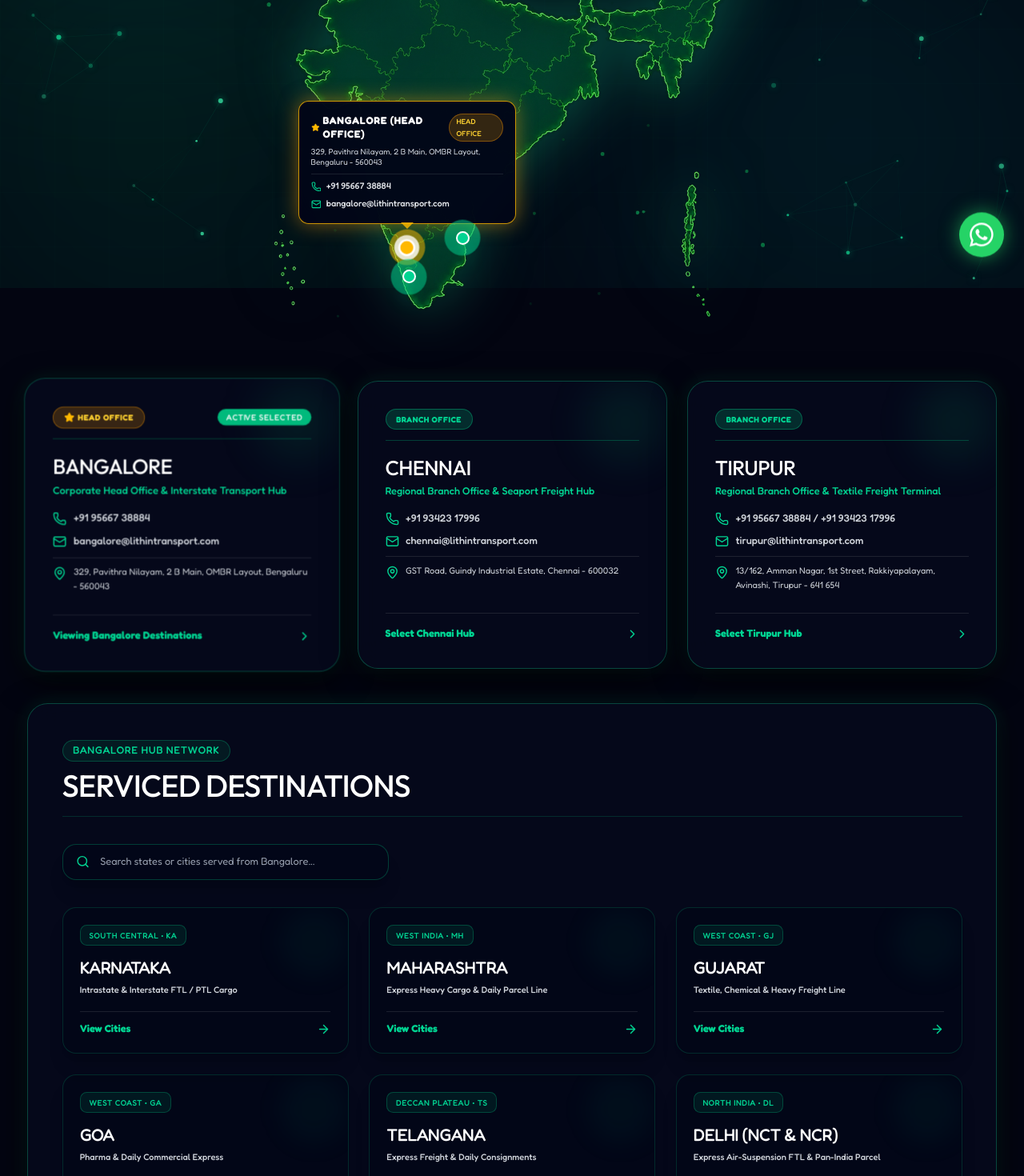
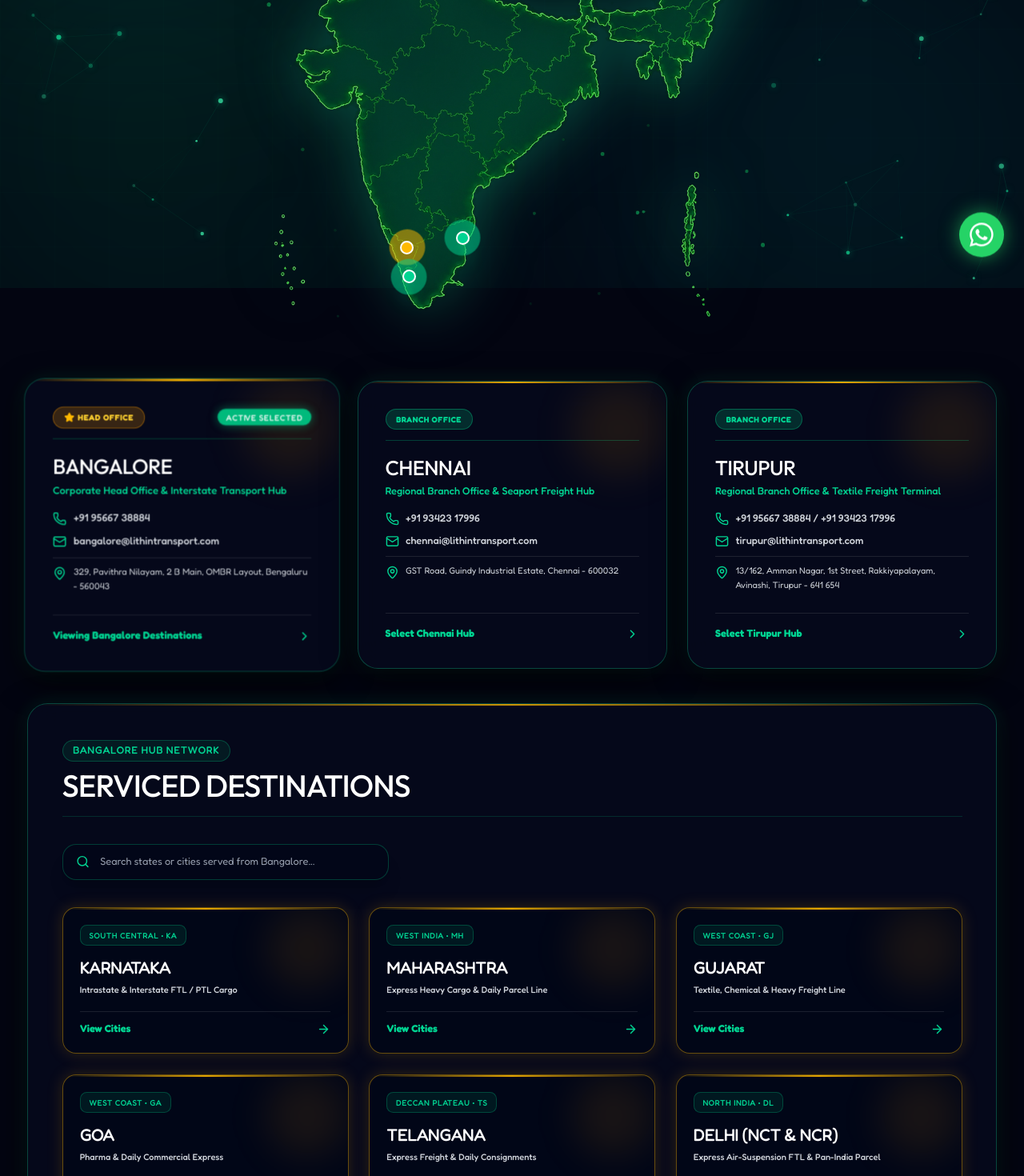
Before and after one commit to triovexa/LithinWebsite, a React (Vite) app: page /services in a window 1280 px wide. Shown: the part 440-1910 px from the top of the page at 80% size. Built offline with nearby package versions, Linux system fonts and the light colour scheme.

Commit message:
service code recent update

```diff
--- a/src/components/BranchNetworkSection.tsx
+++ b/src/components/BranchNetworkSection.tsx
@@ -133,8 +133,6 @@ export default function BranchNetworkSection({ showMap = true, showExplorer = tr
 
             {branches.map((b) => {
               const isHovered = hoveredBranch?.id === b.id;
-              const isSelected = selectedBranch.id === b.id;
-              const active = isHovered || isSelected;
 
               return (
                 <div
@@ -143,6 +141,7 @@ export default function BranchNetworkSection({ showMap = true, showExplorer = tr
                   className="absolute -translate-x-1/2 -translate-y-1/2 cursor-pointer group z-20"
                   onMouseEnter={() => setHoveredBranch(b)}
                   onMouseLeave={() => setHoveredBranch(null)}
+                  onTouchStart={() => setHoveredBranch(isHovered ? null : b)}
                   onClick={() => handleHubSelect(b)}
                   title={b.name}
                 >
@@ -155,7 +154,7 @@ export default function BranchNetworkSection({ showMap = true, showExplorer = tr
                     <span
                       className={`relative w-4 h-4 rounded-full border-2 border-white shadow-xl transition-all duration-300 group-hover:scale-125 ${
                         b.isPrimary ? 'bg-amber-400 shadow-amber-500/90' : 'bg-emerald-400 shadow-emerald-500/90'
-                      } ${active ? 'scale-125 ring-4 ring-white/80' : ''}`}
+                      } ${isHovered ? 'scale-125 ring-4 ring-white/80' : ''}`}
                     />
                   </div>
 
@@ -164,10 +163,10 @@ export default function BranchNetworkSection({ showMap = true, showExplorer = tr
                       b.isPrimary
                         ? 'border-amber-400/80 shadow-[0_0_25px_rgba(245,158,11,0.5)]'
                         : 'border-emerald-400/80 shadow-[0_0_25px_rgba(16,185,129,0.5)]'
-                    } text-white pointer-events-auto transition-all duration-200 z-30 ${
-                      active
+                    } text-white pointer-events-auto transition-all duration-300 z-30 ${
+                      isHovered
                         ? 'opacity-100 scale-100 visible'
-                        : 'opacity-0 scale-95 invisible group-hover:opacity-100 group-hover:scale-100 group-hover:visible'
+                        : 'opacity-0 scale-95 invisible pointer-events-none'
                     }`}
                   >
                     <div
@@ -216,7 +215,7 @@ export default function BranchNetworkSection({ showMap = true, showExplorer = tr
         </div>
       )}
 
-      {/* 3 OFFICIAL OFFICE CARDS */}
+      {/* 3 OFFICIAL OFFICE CARDS WITH GOLDEN BLINKING GLOWING BORDERS */}
       <div className="grid grid-cols-1 md:grid-cols-3 gap-6">
         {branches.map((b) => {
           const isSelected = selectedBranch.id === b.id;
@@ -226,11 +225,13 @@ export default function BranchNetworkSection({ showMap = true, showExplorer = tr
               onClick={() => handleHubSelect(b)}
               className={`p-6 sm:p-8 rounded-3xl glass-panel border transition-all duration-300 cursor-pointer flex flex-col justify-between group relative overflow-hidden ${
                 isSelected
-                  ? 'border-emerald-400 bg-slate-950/90 shadow-[0_0_35px_rgba(16,185,129,0.35)] scale-[1.02]'
-                  : 'border-emerald-500/20 bg-slate-950/50 hover:border-emerald-400/60 hover:bg-slate-950/70'
+                  ? 'border-amber-400 bg-slate-950/95 shadow-[0_0_35px_rgba(245,158,11,0.45)] scale-[1.02]'
+                  : 'border-amber-400/35 bg-slate-950/70 hover:border-amber-300 hover:bg-slate-950/90 shadow-[0_0_20px_rgba(245,158,11,0.18)] hover:shadow-[0_0_35px_rgba(245,158,11,0.4)]'
               }`}
             >
-              <div className="absolute top-0 right-0 w-24 h-24 bg-emerald-500/10 rounded-full blur-xl pointer-events-none" />
+              {/* Golden Ambient Top Pulsing Border Line */}
+              <span className="absolute top-0 left-0 right-0 h-[2.5px] bg-gradient-to-r from-transparent via-amber-400 to-transparent opacity-90 animate-pulse" />
+              <div className="absolute top-0 right-0 w-28 h-28 bg-amber-500/10 rounded-full blur-xl group-hover:bg-amber-400/25 transition-all duration-500 pointer-events-none" />
 
               <div>
                 <div className="flex items-center justify-between pb-3 mb-4 border-b border-emerald-500/30">
@@ -246,13 +247,13 @@ export default function BranchNetworkSection({ showMap = true, showExplorer = tr
                   </span>
 
                   {isSelected && (
-                    <span className="px-2.5 py-0.5 rounded-full bg-emerald-500 text-white text-[10px] font-black uppercase tracking-wider animate-pulse">
+                    <span className="px-2.5 py-0.5 rounded-full bg-emerald-500 text-white text-[10px] font-black uppercase tracking-wider shadow-[0_0_12px_rgba(16,185,129,0.5)] animate-pulse">
                       Active Selected
                     </span>
                   )}
                 </div>
 
-                <h3 className="text-xl sm:text-2xl font-black text-white uppercase tracking-tight font-sans group-hover:text-emerald-400 transition-colors">
+                <h3 className="text-xl sm:text-2xl font-black text-white uppercase tracking-tight font-sans group-hover:text-emerald-300 transition-colors">
                   {b.name.split(' (')[0]}
                 </h3>
                 <p className="text-xs text-emerald-400 font-bold mt-1 mb-4">{b.type}</p>
@@ -288,7 +289,8 @@ export default function BranchNetworkSection({ showMap = true, showExplorer = tr
 
       {/* FULL-WIDTH INLINE PAGE SECTION: HUB DESTINATIONS OR EXPANDED STATE PAGE */}
       {showExplorer ? (
-        <div className="p-6 sm:p-10 rounded-3xl glass-panel border border-emerald-500/30 bg-slate-950/80 backdrop-blur-2xl shadow-2xl flex flex-col gap-8 scroll-mt-28" id="hub-destination-explorer">
+        <div className="p-6 sm:p-10 rounded-3xl glass-panel border border-amber-400/40 bg-slate-950/85 backdrop-blur-2xl shadow-[0_0_40px_rgba(245,158,11,0.18)] flex flex-col gap-8 scroll-mt-28 relative overflow-hidden" id="hub-destination-explorer">
+          <span className="absolute top-0 left-0 right-0 h-[2px] bg-gradient-to-r from-transparent via-amber-400 to-transparent opacity-80 animate-pulse" />
 
         {/* ========================================================================= */}
         {/* VIEW MODE A: STATE DETAILS PAGE INLINE VIEW (WHEN A STATE IS CLICKED)   */}
@@ -296,13 +298,13 @@ export default function BranchNetworkSection({ showMap = true, showExplorer = tr
         {selectedState ? (
           <div className="flex flex-col gap-8 animate-fade-in">
             {/* STATE VIEW TOP NAVIGATION BAR */}
-            <div className="flex flex-col sm:flex-row sm:items-center justify-between gap-4 pb-6 border-b border-emerald-500/20">
+            <div className="flex flex-col sm:flex-row sm:items-center justify-between gap-4 pb-2">
               <button
                 onClick={() => setSelectedState(null)}
                 className="inline-flex items-center gap-2 px-4 py-2.5 rounded-xl bg-emerald-500/20 hover:bg-emerald-500 border border-emerald-500/40 text-emerald-300 hover:text-white font-extrabold text-xs uppercase tracking-wider transition-all shadow-md w-fit cursor-pointer group"
               >
                 <ArrowLeft className="w-4 h-4 group-hover:-translate-x-1 transition-transform" />
-                <span>← Back to All {selectedBranch.name.split(' (')[0]} States ({activeHubData.states.length})</span>
+                <span>Back to All {selectedBranch.name.split(' (')[0]} States ({activeHubData.states.length})</span>
               </button>
 
               <div className="flex flex-wrap items-center gap-2">
@@ -349,56 +351,53 @@ export default function BranchNetworkSection({ showMap = true, showExplorer = tr
             </div>
 
             {/* FULL-WIDTH GRID OF DISTRICTS & CITIES CARDS ON THE PAGE (MATCHING SCREENSHOT 1) */}
-            <div className="grid grid-cols-1 md:grid-cols-2 lg:grid-cols-3 gap-5">
+            <div className="grid grid-cols-1 md:grid-cols-2 lg:grid-cols-3 gap-3.5">
               {selectedState.districts
                 .filter(d => d.name.toLowerCase().includes(citySearchTerm.toLowerCase()) || d.type.toLowerCase().includes(citySearchTerm.toLowerCase()))
                 .map((dist, idx) => (
                   <div
                     key={idx}
-                    className="p-5 rounded-2xl glass-panel bg-slate-950/80 border border-emerald-500/30 hover:border-emerald-400/60 transition-all duration-300 flex flex-col justify-between shadow-xl group relative overflow-hidden"
+                    className="p-3.5 sm:p-4 rounded-xl glass-panel bg-slate-950/85 border border-amber-400/35 hover:border-amber-300 transition-all duration-300 flex flex-col justify-between shadow-[0_0_15px_rgba(245,158,11,0.15)] hover:shadow-[0_0_25px_rgba(245,158,11,0.35)] group relative overflow-hidden hover:scale-[1.01]"
                   >
+                    {/* Golden Ambient Top Pulsing Border Line */}
+                    <span className="absolute top-0 left-0 right-0 h-[2px] bg-gradient-to-r from-transparent via-amber-400 to-transparent opacity-90 animate-pulse" />
+
                     <div>
                       {/* CITY NAME HEADER WITH GREEN MAP PIN */}
-                      <div className="flex items-center gap-2 mb-1.5">
-                        <MapPin className="w-4 h-4 text-emerald-400 shrink-0" />
-                        <h4 className="text-base sm:text-lg font-black text-white uppercase tracking-wide group-hover:text-emerald-300 transition-colors font-sans">
+                      <div className="flex items-center gap-1.5 mb-1">
+                        <MapPin className="w-3.5 h-3.5 text-emerald-400 shrink-0" />
+                        <h4 className="text-xs sm:text-sm font-black text-white uppercase tracking-wide group-hover:text-emerald-300 transition-colors font-sans truncate">
                           {dist.name}
                         </h4>
                       </div>
 
                       {/* HUB INDUSTRIAL FOCUS / DESCRIPTION */}
-                      <p className="text-xs text-emerald-400 font-semibold mb-3 leading-snug">
+                      <p className="text-[11px] text-emerald-400 font-semibold mb-2 leading-tight truncate">
                         {dist.type}
                       </p>
 
                       {/* SERVICE BADGES */}
-                      <div className="flex flex-wrap gap-1.5 mb-2">
-                        <span className="px-2.5 py-1 rounded-md bg-slate-900 border border-white/10 text-gray-300 text-[10px] font-bold">
+                      <div className="flex items-center gap-1.5 mb-1">
+                        <span className="px-2 py-0.5 rounded-md bg-slate-900 border border-white/10 text-gray-300 text-[9px] font-bold">
                           Full Truck Load (FTL)
                         </span>
-                        <span className="px-2.5 py-1 rounded-md bg-slate-900 border border-white/10 text-gray-300 text-[10px] font-bold">
+                        <span className="px-2 py-0.5 rounded-md bg-slate-900 border border-white/10 text-gray-300 text-[9px] font-bold">
                           Part Load (PTL)
-                        </span>
-                        <span className="px-2.5 py-1 rounded-md bg-emerald-500/10 border border-emerald-500/20 text-emerald-300 text-[10px] font-extrabold">
-                          Doorstep Pickup
                         </span>
                       </div>
                     </div>
 
-                    {/* ACTION FOOTER BAR WITH SOLID BRIGHT GREEN BOOK PARCEL BUTTON */}
-                    <div>
-                      <div className="border-t border-white/10 my-3" />
-                      <div className="flex items-center justify-between gap-2 text-xs">
-                        <span className="text-xs text-gray-400 font-medium">Daily Direct Fleet</span>
+                    {/* ACTION FOOTER BAR WITH MASS BLINKING GOLDEN BOOK PARCEL BUTTON */}
+                    <div className="pt-2 mt-2 border-t border-white/10 flex items-center justify-between gap-2 text-[11px]">
+                      <span className="text-[10px] text-gray-400 font-medium">Daily Direct Fleet</span>
                       <button
                         type="button"
                         onClick={(e) => handleBookingRouteClick(e, activeHubData.hubName.split(' (')[0], dist.name)}
-                          className="px-4 py-1.5 rounded-full bg-[#00d68f] hover:bg-emerald-300 text-[#060a1c] font-black text-xs uppercase tracking-wider transition-all shadow-[0_0_15px_rgba(16,185,129,0.4)] flex items-center gap-1 hover:scale-105 cursor-pointer"
+                        className="px-3.5 py-1.5 rounded-full bg-gradient-to-r from-amber-400 via-amber-300 to-amber-500 hover:from-amber-300 hover:to-amber-400 text-slate-950 font-black text-[10px] uppercase tracking-wider transition-all shadow-[0_0_15px_rgba(245,158,11,0.5)] hover:shadow-[0_0_22px_rgba(245,158,11,0.8)] flex items-center gap-0.5 hover:scale-105 cursor-pointer animate-pulse"
                       >
                         <span>BOOK PARCEL</span>
-                          <ChevronRight className="w-3.5 h-3.5" />
+                        <ChevronRight className="w-3 h-3 text-slate-950" />
                       </button>
-                      </div>
                     </div>
                   </div>
                 ))}
@@ -411,7 +410,7 @@ export default function BranchNetworkSection({ showMap = true, showExplorer = tr
                 className="inline-flex items-center gap-2 px-5 py-2.5 rounded-xl bg-slate-900 hover:bg-slate-800 border border-white/10 text-white font-extrabold text-xs uppercase tracking-wider transition-colors cursor-pointer"
               >
                 <ArrowLeft className="w-4 h-4" />
-                <span>← Back to All {selectedBranch.name.split(' (')[0]} States</span>
+                <span>Back to All {selectedBranch.name.split(' (')[0]} States</span>
               </button>
             </div>
           </div>
@@ -444,7 +443,7 @@ export default function BranchNetworkSection({ showMap = true, showExplorer = tr
               </div>
             </div>
 
-            {/* STATES GRID */}
+            {/* STATES GRID WITH GOLDEN BLINKING GLOWING BORDERS */}
             <div className="grid grid-cols-1 md:grid-cols-2 lg:grid-cols-3 gap-6">
               {filteredStates.map((st) => (
                 <div
@@ -453,9 +452,11 @@ export default function BranchNetworkSection({ showMap = true, showExplorer = tr
                     setSelectedState(st);
                     setCitySearchTerm('');
                   }}
-                  className="group p-5 rounded-2xl bg-slate-950/70 border border-emerald-500/20 hover:border-emerald-400/60 hover:bg-slate-950 transition-all duration-300 cursor-pointer flex flex-col justify-between shadow-xl hover:-translate-y-1 relative overflow-hidden"
+                  className="group p-5 rounded-2xl bg-slate-950/85 border border-amber-400/40 hover:border-amber-300 transition-all duration-300 cursor-pointer flex flex-col justify-between shadow-[0_0_20px_rgba(245,158,11,0.18)] hover:shadow-[0_0_35px_rgba(245,158,11,0.45)] hover:-translate-y-1 relative overflow-hidden"
                 >
-                  <div className="absolute top-0 right-0 w-20 h-20 bg-emerald-500/5 rounded-full blur-lg group-hover:bg-emerald-500/15 transition-all pointer-events-none" />
+                  {/* Golden Ambient Top Pulsing Border Line */}
+                  <span className="absolute top-0 left-0 right-0 h-[2px] bg-gradient-to-r from-transparent via-amber-400 to-transparent opacity-90 animate-pulse" />
+                  <div className="absolute top-0 right-0 w-24 h-24 bg-amber-500/10 rounded-full blur-xl group-hover:bg-amber-400/25 transition-all duration-500 pointer-events-none" />
 
                   <div>
                     <div className="flex items-center justify-between gap-2 mb-3">
```
Lines whose indentation alone changed are shown as unchanged.
